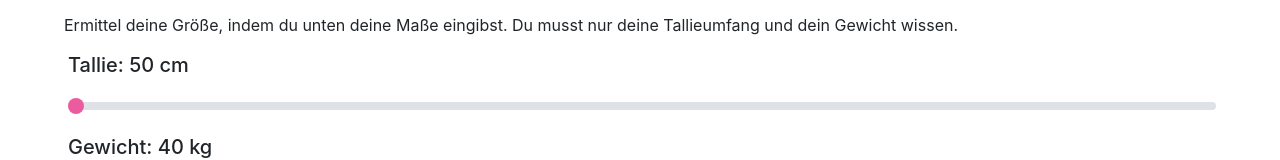
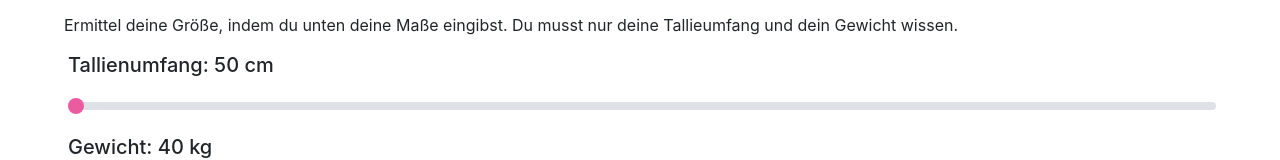
Before and after one commit to gelsas/gelsas.github.io, a plain HTML site: page szchrttallie.html in a window 1280 px wide. Shown: the top 160 px of the page. Drawn offline with nearby package versions, Linux system fonts and the light colour scheme.

Commit message:
Update szchrttallie.html

```diff
--- a/szchrttallie.html
+++ b/szchrttallie.html
@@ -17,7 +17,7 @@
 <div class="measure-content" style="text-align: left;width: 90%;margin: 0 auto;margin-top: 1%;">
 <p>Ermittel deine Größe, indem du unten deine Maße eingibst. Du musst nur deine Tallieumfang und dein Gewicht wissen.</p>
                     <div class="text-left">
-                       <h5 class="ml-1"> <label  for="height">Tallie: <span id="heightInfo"></span></label></b>
+                       <h5 class="ml-1"> <label  for="height">Tallienumfang: <span id="heightInfo"></span></label></b>
                     <input type="range"  id="height"  class="custom-range" value="50" min="50" max="120" step="1" oninput="ChangeHeight(this.value)" style="margin: 10px 0 10px 0;">
                     </div>
                     <div class="text-left">
```
